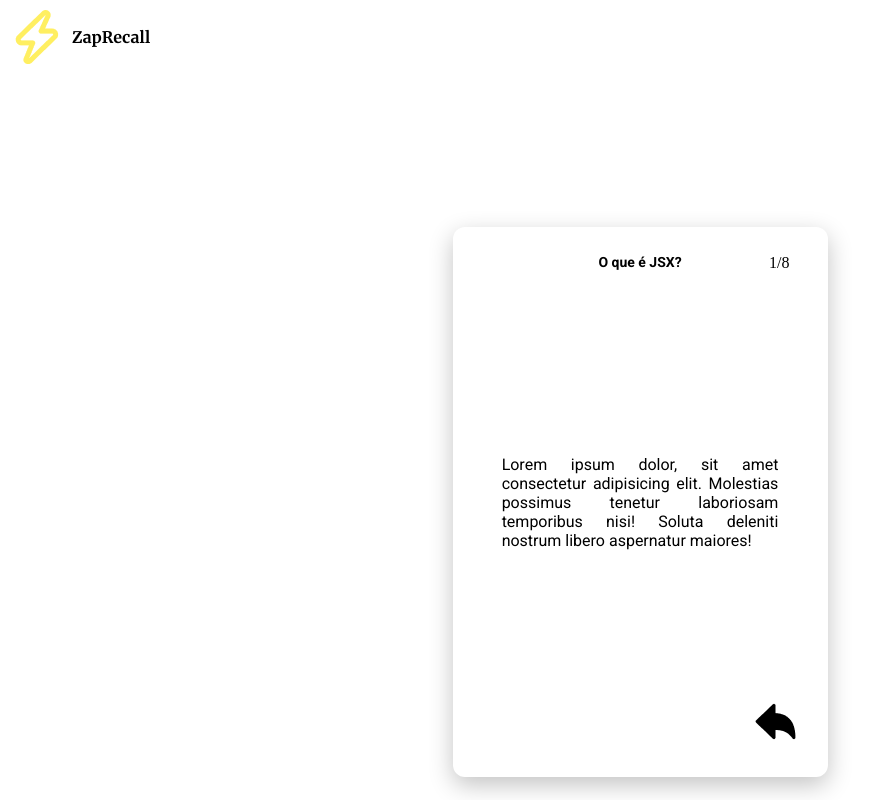
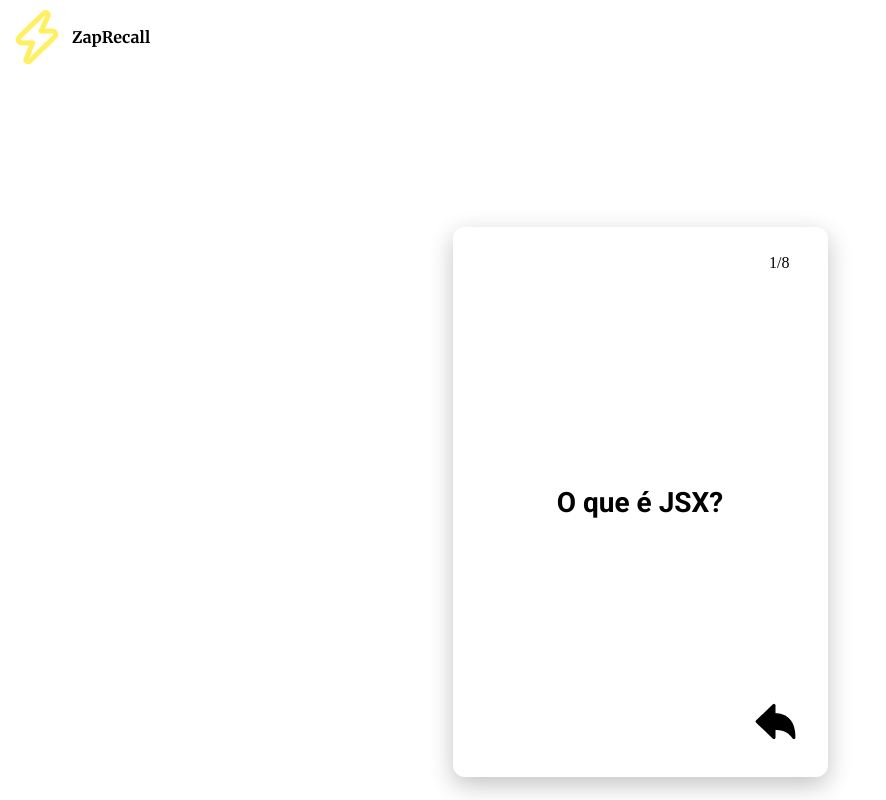
Before and after one commit to kawaym/projeto_08_zaprecall_react, a React (Create React App) app: page / in a window 1280 px wide. Both pictures are taken after a click on the button "Praticar React". Shown: the whole page, without its empty margins (0-886 px from the left). Built offline with nearby package versions, Linux system fonts and the light colour scheme.

Commit message:
Comportamento de uma flashcard concluído

```diff
--- a/src/components/FaceTitulo.jsx
+++ b/src/components/FaceTitulo.jsx
@@ -1,9 +1,9 @@
 import "../css/FaceTitulo.css"
-export default function FaceTitulo({children: [titulo, virar]}){
+export default function FaceTitulo({children: [titulo, virar, avancarFace]}){
     return(
         <>
-        <h1 className="titulo-carta">{titulo}</h1>
-        <button className="botao-virar-carta">
+        <h1 className="titulo-carta" id="face-titulo">{titulo}</h1>
+        <button className="botao-virar-carta" onClick={avancarFace}>
             <img className="virar-carta" src={virar}/>
         </button>
         </>
--- a/src/components/FaceVirada.jsx
+++ b/src/components/FaceVirada.jsx
@@ -1,20 +1,20 @@
 import "../css/FaceVirada.css"
-export default function FaceVirada({children: [titulo, conteudo]}){
+export default function FaceVirada({children: [titulo, conteudo,  selecionarResposta]}){
     return(
         <>
-            <h1 className="titulo-carta">{titulo}</h1>
+            <h1 className="titulo-carta" id="face-virada">{titulo}</h1>
             <span className="conteudo-carta">{conteudo}</span>
             <div className="container-botoes">
-                <button className="resposta" type="button" id="aprendi-agora">
+                <button className="resposta" type="button" onClick={() => selecionarResposta("#000000")} id="aprendi-agora">
                     Aprendi agora
                 </button>
-                <button className="resposta" type="button" id="nao-lembrei">
+                <button className="resposta" type="button" onClick={() => selecionarResposta("#F74848")} id="nao-lembrei">
                     Não lembrei
                 </button>
-                <button className="resposta" type="button" id="lembrei-esforco">
+                <button className="resposta" type="button" onClick={() => selecionarResposta("#62DB38")} id="lembrei-esforco">
                     Lembrei com esforço
                 </button>
-                <button className="resposta" type="button" id="zap">
+                <button className="resposta" type="button" onClick={() => selecionarResposta("#FFEF61")} id="zap">
                     Zap!
                 </button>
             </div>
--- a/src/components/Flashcard.jsx
+++ b/src/components/Flashcard.jsx
@@ -7,7 +7,14 @@ import FaceRespondida from "./FaceRespondida"
 
 export default function Flashcard({children : {titulo, cartaAtual, totalCartas, conteudoCarta}}){
     const [respostaDada, setRespostaDada] = useState("transparent");
-    const [faceAtual, setFaceAtual] = useState(<FaceRespondida>{titulo}{conteudoCarta}{virar}{respostaDada}</FaceRespondida>);
+    const [faceAtual, setFaceAtual] = useState(<FaceTitulo>{titulo}{virar}{avancarFace}</FaceTitulo>);
+    function selecionarResposta(color){
+        setRespostaDada(color);
+        setFaceAtual(<FaceRespondida>{titulo}{conteudoCarta}{virar}</FaceRespondida>)
+    }
+    function avancarFace(){
+        setFaceAtual(<FaceVirada>{titulo}{conteudoCarta}{selecionarResposta}</FaceVirada>)
+    }
     return(
         <div className="carta" style={{borderColor: respostaDada}}>
             <span className="contador-carta">{cartaAtual}/{totalCartas}</span>
--- a/src/css/FaceTitulo.css
+++ b/src/css/FaceTitulo.css
@@ -1,4 +1,4 @@
-.titulo-carta{
+.titulo-carta#face-titulo{
     font-family: Roboto;
     font-style: normal;
     font-weight: bold;
```
